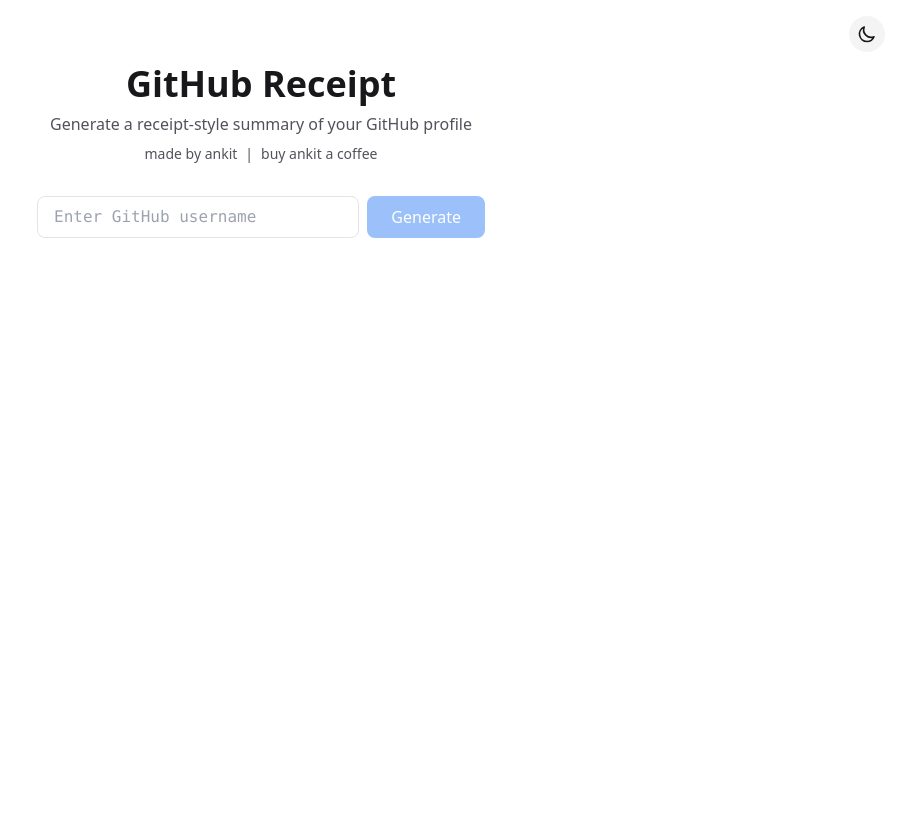
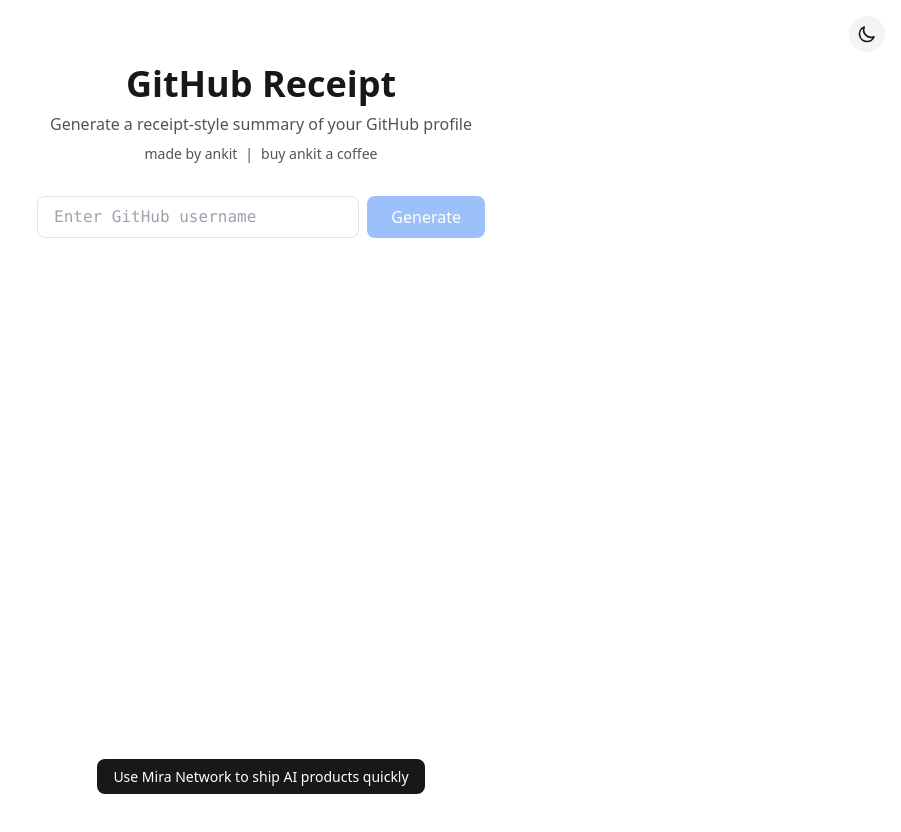
Before and after one commit to kahnwong/gitreceipt, a Next.js app: page / in a window 1280 px wide. Shown: the top 832 px of the page, without its empty margins (379-1280 px from the left). Before the commit the page ends 800 px from the top, so only its background shows below. Built offline with nearby package versions, Linux system fonts and the light colour scheme.

Commit message:
footer update

```diff
--- a/src/app/layout.tsx
+++ b/src/app/layout.tsx
@@ -39,9 +39,21 @@
                        min-h-screen flex flex-col`}>
         <ThemeProvider attribute="class" defaultTheme="light" enableSystem={false}>
           <ThemeToggle />
-          <main className="flex-1">
+          <main className="flex-1 pb-16">
             {children}
           </main>
+          <footer className="py-3 text-center fixed bottom-0 w-full bg-white/60 dark:bg-zinc-900/60 backdrop-blur-sm">
+            <a
+              href="https://bit.ly/3CKBEGE"
+              target="_blank"
+              rel="noopener noreferrer"
+              className="bg-zinc-900 dark:bg-white text-white dark:text-zinc-900
+                        hover:bg-zinc-800 dark:hover:bg-zinc-100
+                        transition-colors px-4 py-2 rounded-lg text-sm font-medium"
+            >
+              Use Mira Network to ship AI products quickly
+            </a>
+          </footer>
         </ThemeProvider>
       </body>
     </html>
```
